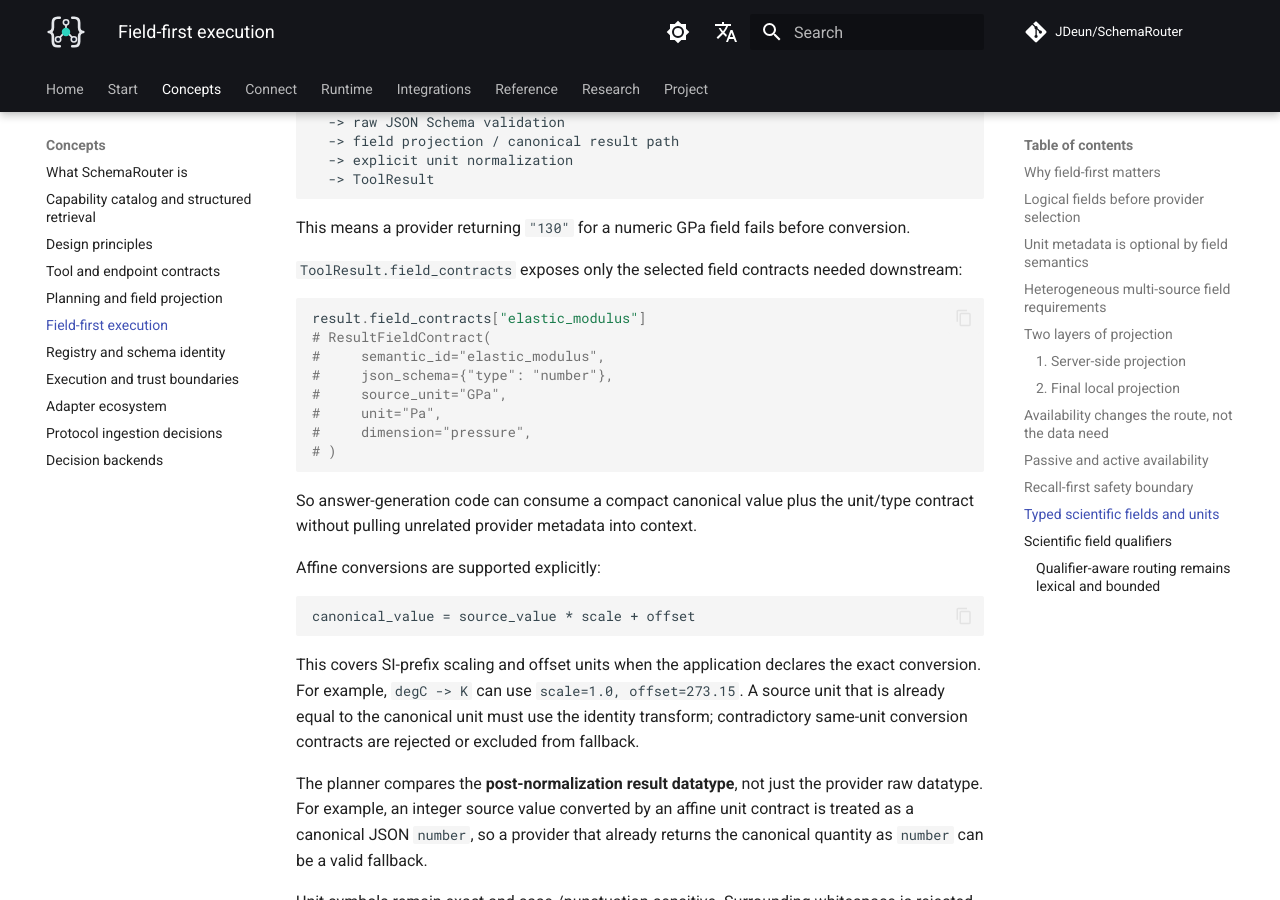
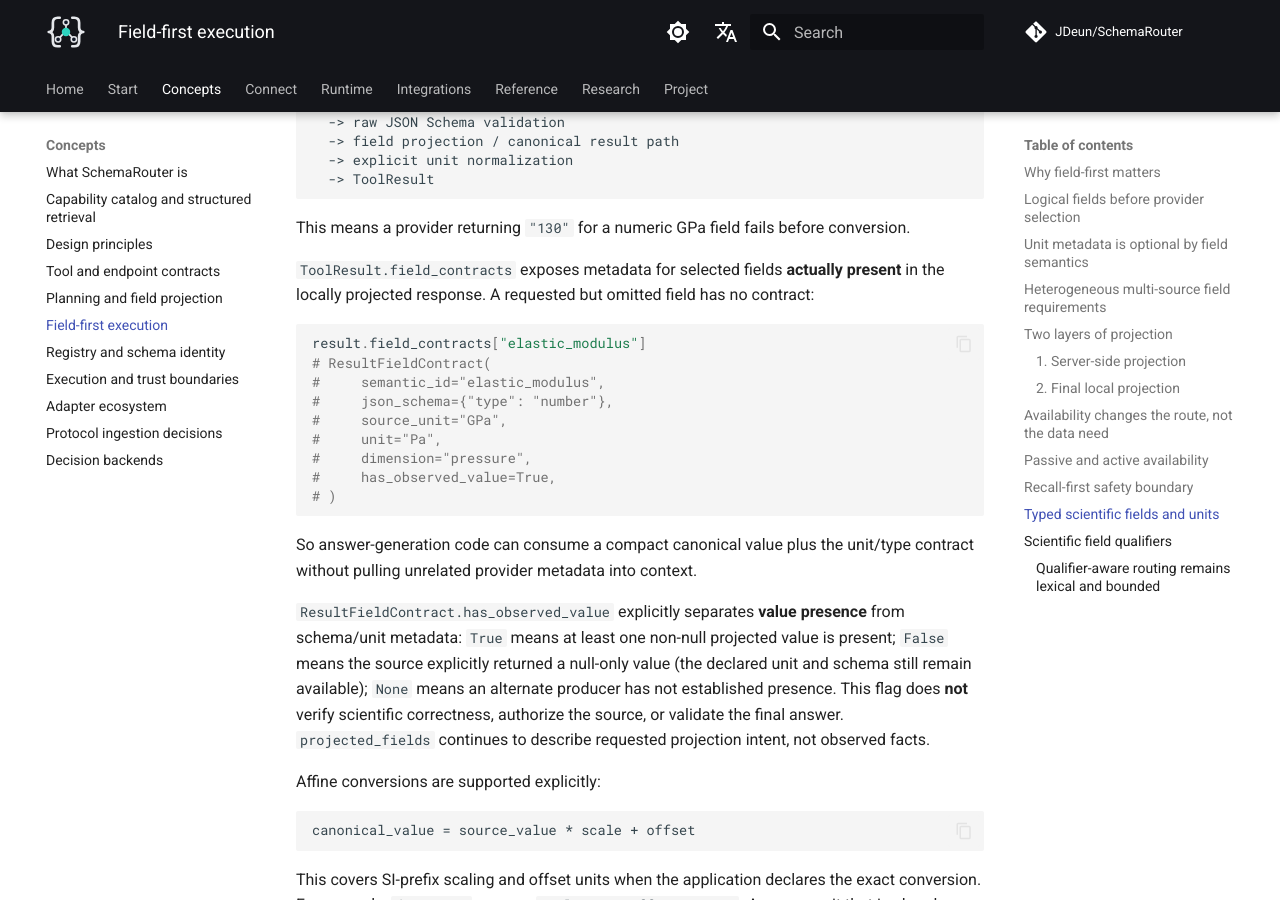
Before and after one commit to JDeun/SchemaRouter, an MkDocs documentation site: the page built from docs/concepts/field-first-execution.md, in a window 1280 px wide and 900 px high, scrolled down 7407 px. Built offline with MkDocs 1.6.1 and Material for MkDocs 9.7.7, drawn with Linux system fonts in a browser that asks for light colours; comment, search, counter and statistics services are not loaded.

Commit message:
docs(#1348): explain observed non-null field evidence in bilingual guides

````diff
--- a/docs/concepts/field-first-execution.md
+++ b/docs/concepts/field-first-execution.md
@@ -305,7 +305,7 @@ provider raw value
 
 This means a provider returning `"130"` for a numeric GPa field fails before conversion.
 
-`ToolResult.field_contracts` exposes only the selected field contracts needed downstream:
+`ToolResult.field_contracts` exposes metadata for selected fields **actually present** in the locally projected response. A requested but omitted field has no contract:
 
 ```python
 result.field_contracts["elastic_modulus"]
@@ -315,11 +315,19 @@ result.field_contracts["elastic_modulus"]
 #     source_unit="GPa",
 #     unit="Pa",
 #     dimension="pressure",
+#     has_observed_value=True,
 # )
 ```
 
 So answer-generation code can consume a compact canonical value plus the unit/type contract without
 pulling unrelated provider metadata into context.
+
+`ResultFieldContract.has_observed_value` explicitly separates **value presence** from schema/unit
+metadata: `True` means at least one non-null projected value is present; `False` means the source
+explicitly returned a null-only value (the declared unit and schema still remain available);
+`None` means an alternate producer has not established presence. This flag does **not** verify
+scientific correctness, authorize the source, or validate the final answer. `projected_fields`
+continues to describe requested projection intent, not observed facts.
 
 Affine conversions are supported explicitly:
 
````
